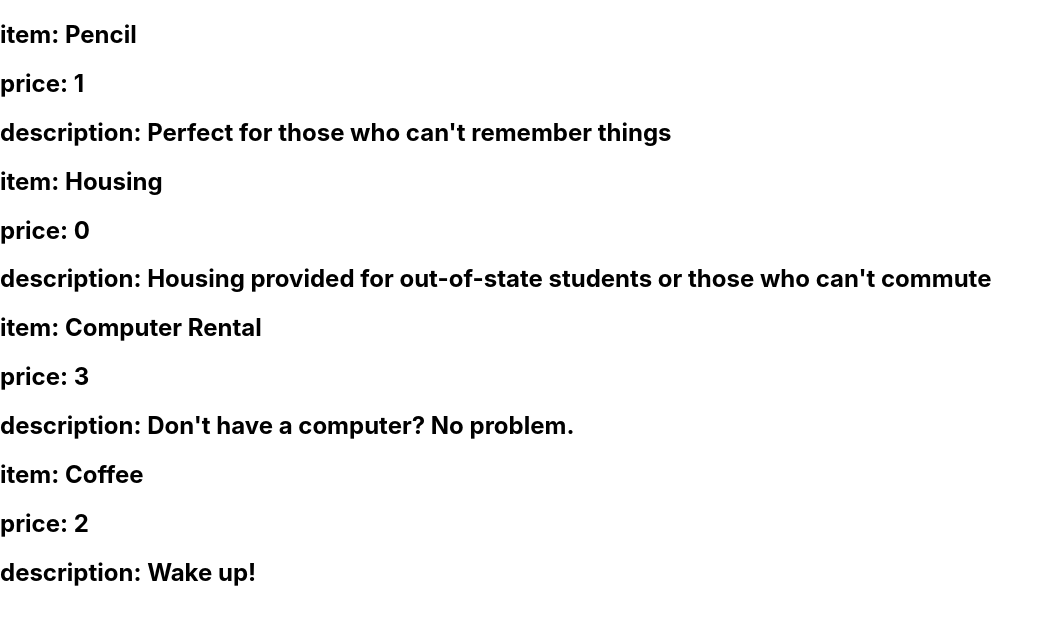
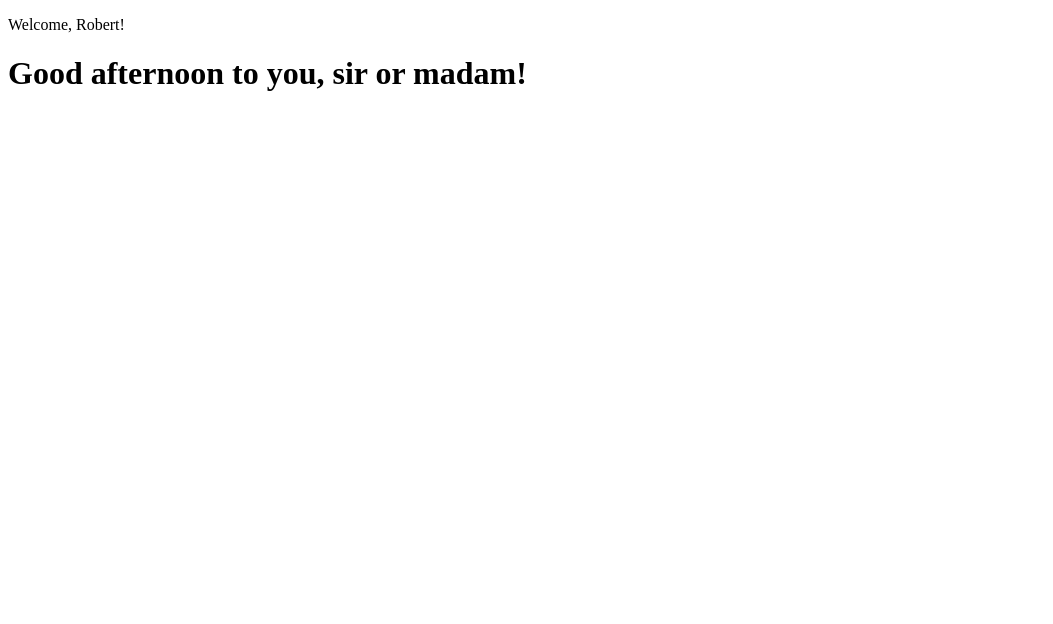
Before and after one commit to robscafe433/https---github.com-robscafe433-react-to-do-list, a React (Create React App) app: page / in a window 1280 px wide. Shown: the top 624 px of the page, without its empty margins (0-1053 px from the left). Built offline with nearby package versions, Linux system fonts and the light colour scheme.

Commit message:
Practicing creating functions and the converting them to classes which extends React.Component.

```diff
--- a/src/App.js
+++ b/src/App.js
@@ -1,14 +1,47 @@
 import React from "react";
-import Joke from "./Components/Joke";
-import Products from "./Components/Products";
-import jokesData from "./jokesData";
-import schoolsProduct from "./schoolProductsData";
+import reactDom from "react-dom";
+import todoData from "./todoData";
+import TodoItem from "./Components/TodoItem";
 
-const App = () => {
-    const schoolDataDisplay = schoolsProduct.map((item) => {
-        return <Products generalInfo={item} />;
-    });
-    return <div>{schoolDataDisplay}</div>;
-};
+
+// #1
+class App extends React.Component {
+  render() {
+    return (
+      <div>
+        <Header username = "Robert"/>
+        <Greeting />
+      </div>
+    );
+  }
+}
+
+//#2
+class Header extends React.Component {
+  render() {
+    return (
+      <header>
+        <p>Welcome, {this.props.username}!</p>
+      </header>
+    );
+  }
+}
+
+class Greeting extends React.Component {
+  render() {
+    const date = new Date();
+    const hours = date.getHours();
+    let timeOfDay;
+
+    if (hours < 12) {
+      timeOfDay = "morning";
+    } else if (hours >= 12 && hours < 17) {
+      timeOfDay = "afternoon";
+    } else {
+      timeOfDay = "night";
+    }
+    return <h1>Good {timeOfDay} to you, sir or madam!</h1>;
+  }
+}
 
 export default App;
--- a/src/Components/Products.js
+++ /dev/null
@@ -1,12 +0,0 @@
-import React from "react";
-
-const Products = (props) => {
-    return (
-        <div>
-            <h2>item: {props.generalInfo.name}</h2>
-            <h2>price: {props.generalInfo.price}</h2>
-            <h2>description: {props.generalInfo.description}</h2>
-        </div>
-    );
-};
-export default Products;
--- /dev/null
+++ b/src/Components/TodoItem.js
@@ -0,0 +1,14 @@
+// import React from "react";
+
+// class TodoItem extends react.Component {
+//   render() {
+//     return (
+//       <div>
+//         <h2>Todo item: {this.props.indTodoObject.text}</h2>
+//         <input type="checkbox" />
+//       </div>
+//     );
+//   }
+// }
+
+// export default TodoItem;
--- a/src/index.js
+++ b/src/index.js
@@ -1,14 +1,30 @@
 import React from "react";
 import ReactDOM from "react-dom";
-import "./index.css";
 import App from "./App";
-import reportWebVitals from "./reportWebVitals";
 
+// const App = () => {
+//     return (
+//         <div>
+//             <Header />
+//             <Greeting />
+//         </div>
+//     );
+// };
 
+// const Header = (props) => {
+//     return (
+//         <header>
+//             <p>Welcome, {props.username}!</p>
+//         </header>
+//     );
+// };
+
+// const Greeting = () => {
+//     return <h1>Good {timeOfDay} to you, sir or madam!</h1>;
+// };
 
 ReactDOM.render(<App />, document.getElementById("root"));
 
 // If you want to start measuring performance in your app, pass a function
 // to log results (for example: reportWebVitals(console.log))
 // or send to an analytics endpoint. Learn more: https://bit.ly/CRA-vitals
-reportWebVitals();
--- /dev/null
+++ b/src/todoData.js
@@ -0,0 +1,29 @@
+const todoData = [
+    {
+        id: 1,
+        text: "Take out the Trash",
+        completed: true,
+    },
+    {
+        id: 2,
+        text: "Grocery Shopping",
+        completed: false,
+    },
+    {
+        id: 3,
+        text: "Clean gecko tank",
+        completed: false,
+    },
+    {
+        id: 4,
+        text: "Mow lawn",
+        completed: true,
+    },
+    {
+        id: 5,
+        text: "Catch up on Stranger Things",
+        completed: false,
+    },
+];
+
+export default todoData;
```
Also changed, not shown: src/Components/Product.js (added, +13 -0 lines).
